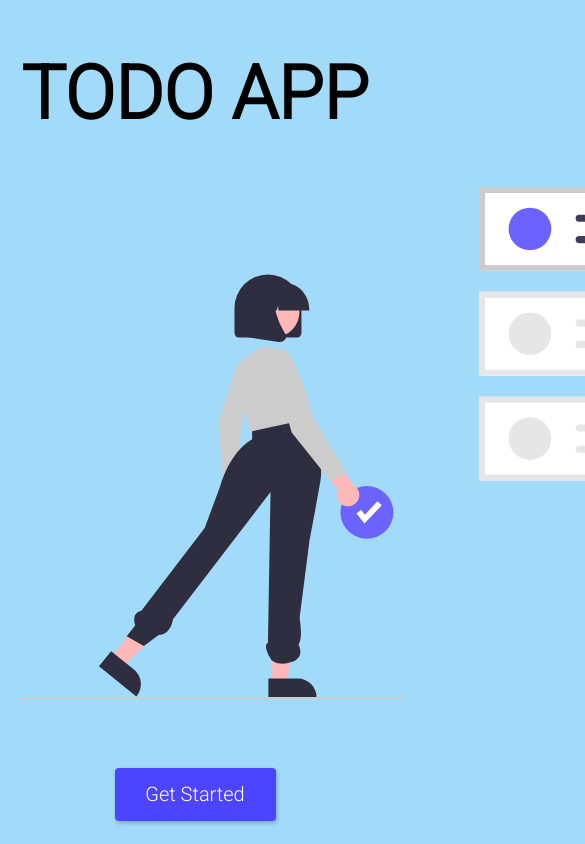
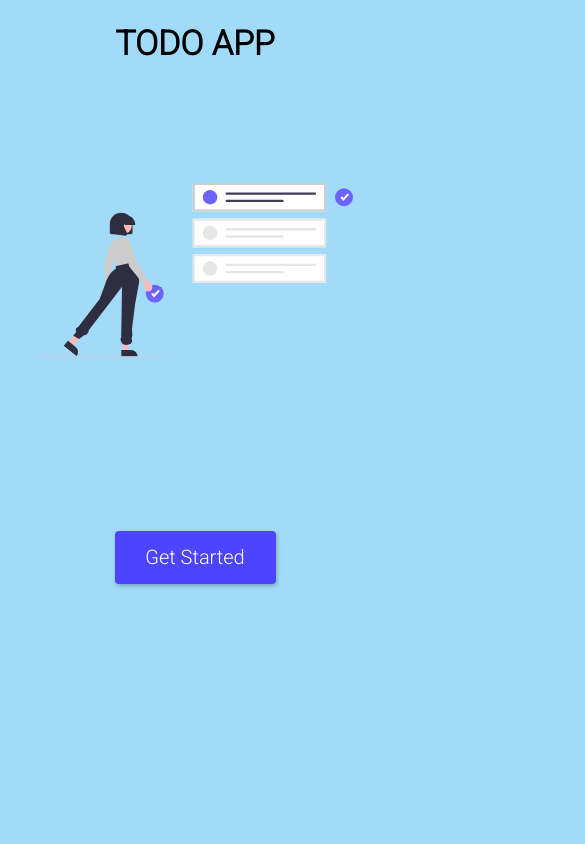
Before and after one commit to elkhayate/Todo_app, a React (Create React App) app: page / in a window 390 px wide. Shown: the top 844 px of the page, 585 px wide, since content can reach past the window. Built offline with nearby package versions, Linux system fonts and the light colour scheme.

Commit message:
Added media queries

```diff
--- a/src/App.js
+++ b/src/App.js
@@ -27,7 +27,7 @@ function Landing() {
       </div>
           <div className={style.data}>
               <div className={style.svg}>
-                <img src={todo} alt="todo svg" />
+                <img className={style.todo} src={todo} alt="todo svg" />
               </div>
           </div>
           <button className={style.btn}><Link to="/Todo" style={{textDecoration: 'none', color : "white"}}>Get Started</Link></button>
--- a/src/app.module.css
+++ b/src/app.module.css
@@ -36,3 +36,14 @@
     background: #6c63ff;
 
 }
+
+@media (max-width : 1100px) {
+    .title {
+        font-size: 17px;
+    }
+    .todo {
+        width: 90%;
+        margin-bottom: 30%;
+        margin-top: 20%;
+    }
+}
--- a/src/styles/form.module.css
+++ b/src/styles/form.module.css
@@ -2,8 +2,10 @@
     width: 90%;
     margin: auto;
     display: flex;
-    justify-content: center;
+    justify-content: space-between;
     margin-top: 20px;
+    position: absolute;
+    bottom: 30px;
 }
 .ipt {
     height: 50px;
@@ -20,3 +22,20 @@
     border-radius: 50%;
     margin-left: 20px;
 }
+
+@media (max-width : 1100px) {
+    .form {
+        width: 100%;
+        margin: 0px;
+        bottom: 0px;
+        left: 0px;
+        right: 0px;
+    }
+    .ipt {
+        height: 50px;
+        width: 100%;
+    }
+    .btn {
+        margin-left: 0px;
+    }
+}
--- a/src/styles/todoapp.module.css
+++ b/src/styles/todoapp.module.css
@@ -1,7 +1,7 @@
 .container {
     width: 80%;
     height: 100%;
-    background-color: #E4FBFF;
+    background-color: #A2DBFA ;
     margin: auto;
     margin-top: 5%;
     border-radius: 5px;
```
